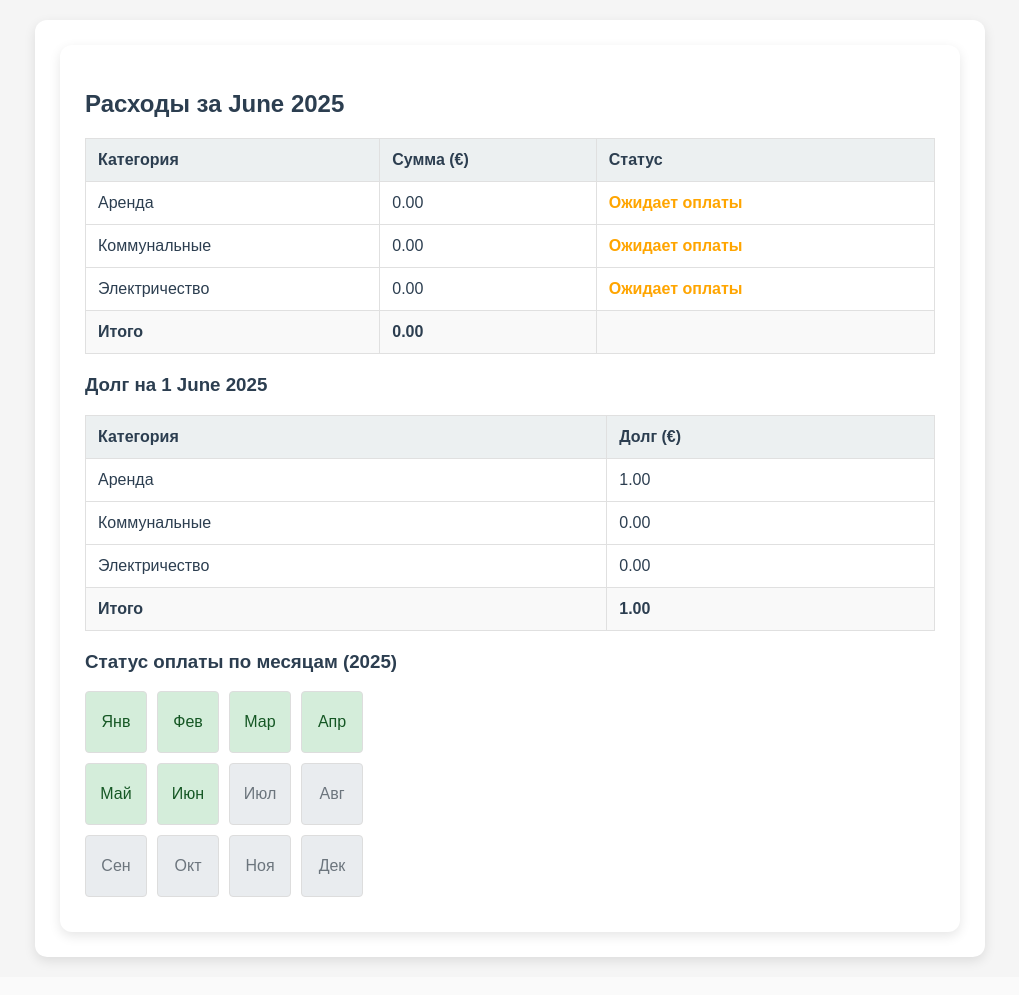
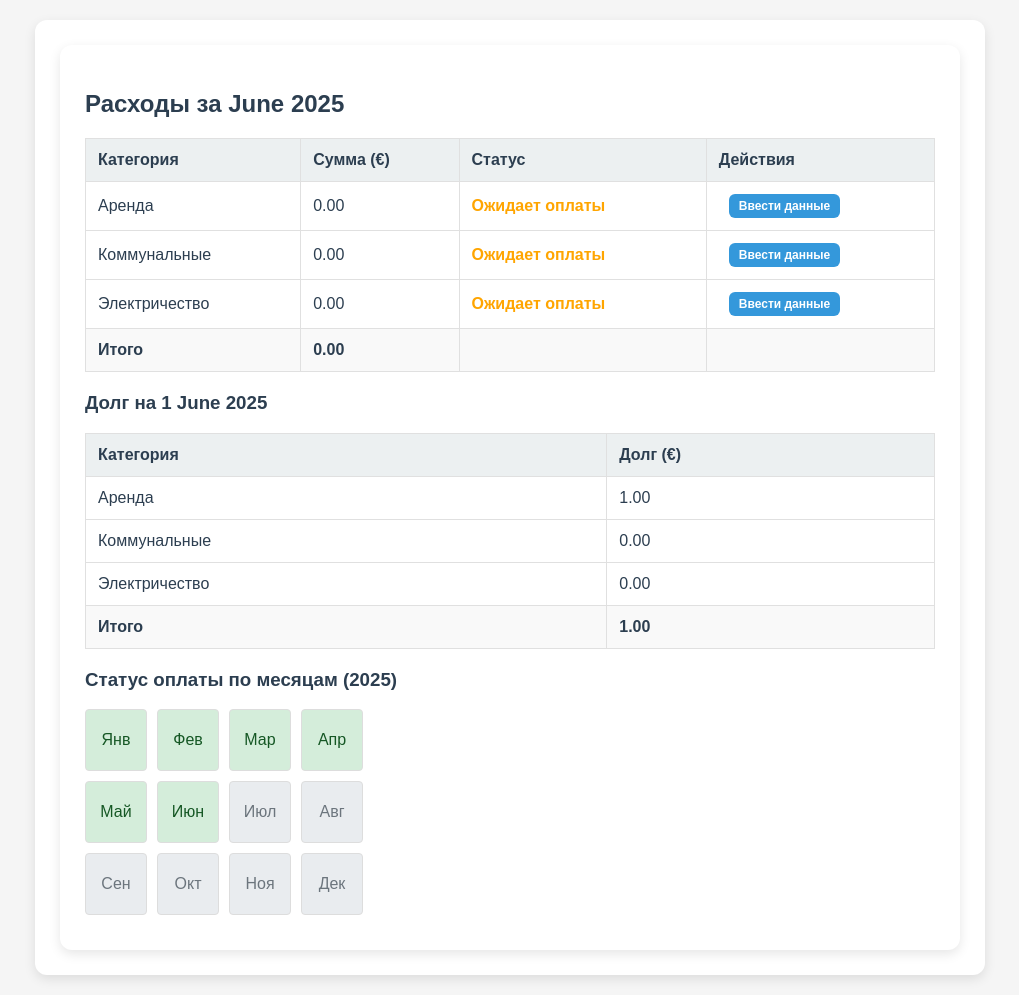
Before and after one commit to DmytroFedosyeyev/jango_rent, a Django app: page / in a window 1280 px wide. Shown: the part 62-1057 px from the top of the page, without its empty margins (130-1149 px from the left). Before the commit the page ends 1026 px from the top, so only its background shows below. Run offline with Django 5.2, Linux system fonts and the light colour scheme; a user stored in the database is signed in; tables that the repository leaves empty hold one stand-in row (values such as "Sample post").

Commit message:
Add expense input and payment buttons with modal to home.html

```diff
--- a/expenses/templates/home.html
+++ b/expenses/templates/home.html
@@ -13,45 +13,47 @@
                 <th>Категория</th>
                 <th>Сумма (€)</th>
                 <th>Статус</th>
+                <th>Действия</th>
             </tr>
         </thead>
         <tbody>
             <tr>
                 <td>Аренда</td>
                 <td>{{ rent.amount|floatformat:2 }}</td>
+                <td>{% if rent.paid %}<span class="status status-paid">Оплачено</span>{% else %}<span class="status status-pending">Ожидает оплаты</span>{% endif %}</td>
                 <td>
-                    {% if rent.paid %}
-                    <span class="status status-paid">Оплачено</span>
-                    {% else %}
-                    <span class="status status-pending">Ожидает оплаты</span>
+                    <a href="{% url 'expenses:add_expense' %}?category=rent" class="btn btn-primary btn-small">Ввести данные</a>
+                    {% if not rent.paid and rent.amount > 0 %}
+                    <button class="btn btn-primary btn-small pay-btn" data-category="rent">Оплатить</button>
                     {% endif %}
                 </td>
             </tr>
             <tr>
                 <td>Коммунальные</td>
                 <td>{{ utilities.amount|floatformat:2 }}</td>
+                <td>{% if utilities.paid %}<span class="status status-paid">Оплачено</span>{% else %}<span class="status status-pending">Ожидает оплаты</span>{% endif %}</td>
                 <td>
-                    {% if utilities.paid %}
-                    <span class="status status-paid">Оплачено</span>
-                    {% else %}
-                    <span class="status status-pending">Ожидает оплаты</span>
+                    <a href="{% url 'expenses:add_expense' %}?category=utilities" class="btn btn-primary btn-small">Ввести данные</a>
+                    {% if not utilities.paid and utilities.amount > 0 %}
+                    <button class="btn btn-primary btn-small pay-btn" data-category="utilities">Оплатить</button>
                     {% endif %}
                 </td>
             </tr>
             <tr>
                 <td>Электричество</td>
                 <td>{{ electricity.amount|floatformat:2 }}</td>
+                <td>{% if electricity.paid %}<span class="status status-paid">Оплачено</span>{% else %}<span class="status status-pending">Ожидает оплаты</span>{% endif %}</td>
                 <td>
-                    {% if electricity.paid %}
-                    <span class="status status-paid">Оплачено</span>
-                    {% else %}
-                    <span class="status status-pending">Ожидает оплаты</span>
+                    <a href="{% url 'expenses:add_expense' %}?category=electricity" class="btn btn-primary btn-small">Ввести данные</a>
+                    {% if not electricity.paid and electricity.amount > 0 %}
+                    <button class="btn btn-primary btn-small pay-btn" data-category="electricity">Оплатить</button>
                     {% endif %}
                 </td>
             </tr>
             <tr class="total-row">
                 <td><strong>Итого</strong></td>
                 <td><strong>{{ total|floatformat:2 }}</strong></td>
+                <td></td>
                 <td></td>
             </tr>
         </tbody>
@@ -110,9 +112,37 @@
             {% endif %}
         {% endfor %}
     </div>
+
+    <!-- Модальное окно для оплаты -->
+    <div id="payModal" style="display: none; position: fixed; top: 0; left: 0; width: 100%; height: 100%; background: rgba(0,0,0,0.5); justify-content: center; align-items: center;">
+        <div style="background: white; padding: 20px; border-radius: 8px; width: 300px;">
+            <h3>Оплата расхода</h3>
+            <form id="payForm" method="post" action="">
+                {% csrf_token %}
+                <input type="hidden" name="category" id="categoryInput">
+                <div style="margin-bottom: 15px;">
+                    <label>Сумма (€):</label><br>
+                    <input type="number" step="0.01" name="amount" required style="width: 100%; padding: 5px;">
+                </div>
+                <div style="margin-bottom: 15px;">
+                    <label>Дата оплаты:</label><br>
+                    <input type="date" name="payment_date" required style="width: 100%; padding: 5px;">
+                </div>
+                <div style="display: flex; gap: 10px;">
+                    <button type="submit" class="btn btn-primary">Сохранить</button>
+                    <button type="button" class="btn btn-secondary" onclick="closeModal()">Отмена</button>
+                </div>
+            </form>
+        </div>
     </div>
 
+    <!-- Стили для кнопок и статусов -->
     <style>
+    .btn-small {
+        padding: 5px 10px;
+        font-size: 12px;
+        margin-left: 10px;
+    }
     .status-paid {
         color: green;
         font-weight: bold;
@@ -163,4 +193,24 @@
         opacity: 0.8;
     }
     </style>
+
+    <!-- JavaScript для модального окна -->
+    <script>
+    function openModal(category) {
+        document.getElementById('categoryInput').value = category;
+        document.getElementById('payForm').action = "{% url 'expenses:pay_expense' 'temp' %}".replace('temp', category);
+        document.getElementById('payModal').style.display = 'flex';
+    }
+
+    function closeModal() {
+        document.getElementById('payModal').style.display = 'none';
+    }
+
+    document.querySelectorAll('.pay-btn').forEach(button => {
+        button.addEventListener('click', () => {
+            openModal(button.getAttribute('data-category'));
+        });
+    });
+    </script>
+</div>
 {% endblock %}
```
Lines whose indentation alone changed are shown as unchanged.
